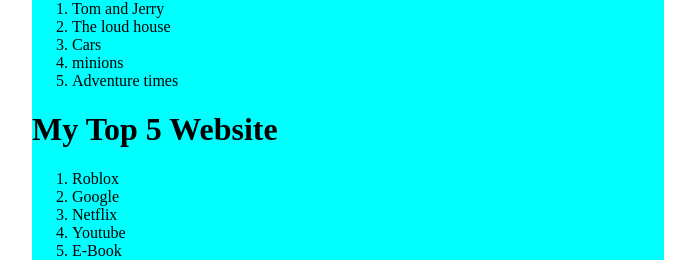
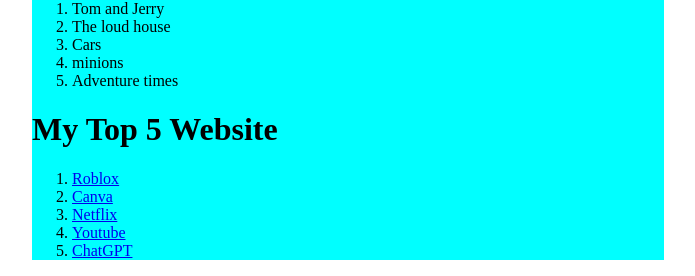
Before and after one commit to TheStudiousDev/adding-content-m32, a plain HTML site: page temp.html in a window 1280 px wide. Shown: the part 756-1032 px from the top of the page, without its empty margins (292-987 px from the left). Drawn offline with Linux system fonts and the light colour scheme.

Commit message:
Update temp.html

```diff
--- a/temp.html
+++ b/temp.html
@@ -39,11 +39,11 @@
             </ol>
             <h1>My Top 5 Website</h1>
             <ol>
-                <li>Roblox</li>
-                <li>Google</li>
-                <li>Netflix</li>
-                <li>Youtube</li>
-                <li>E-Book</li>
+                <li><a href="https://www.roblox.com/">Roblox</a></li>
+                <li><a href="https://www.canva.com/th_th/">Canva</a></li>
+                <li><a href="https://www.netflix.com/th/">Netflix</a></li>
+                <li><a href="https://www.youtube.com/?hl=th&gl=TH&app=desktop">Youtube</a></li>
+                <li><a href="https://chatgpt.com/">ChatGPT</a></li>
             </ol>
     </div>
 
```
